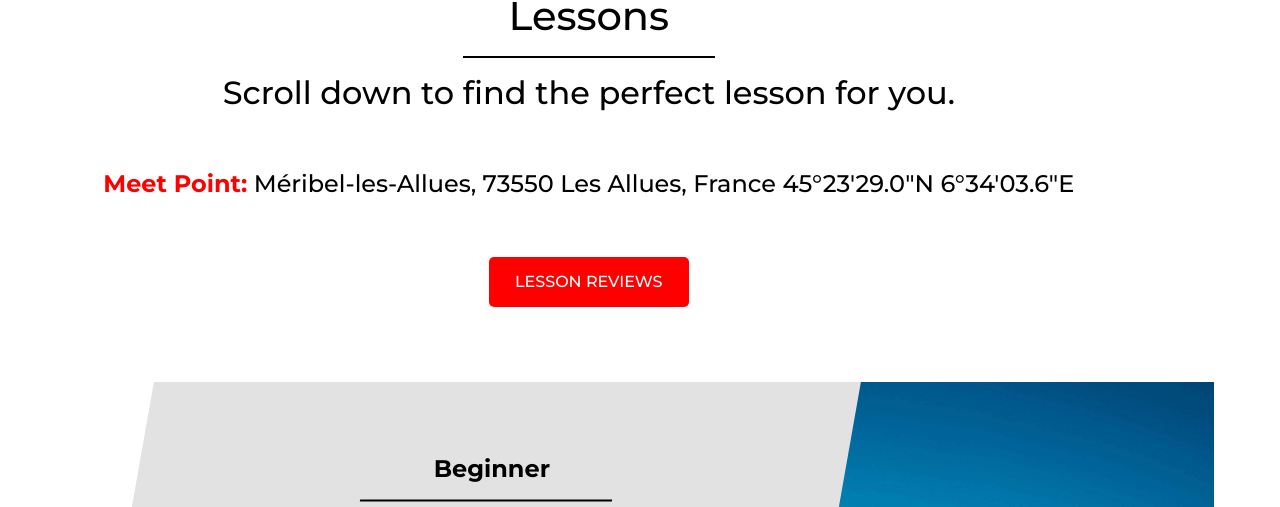
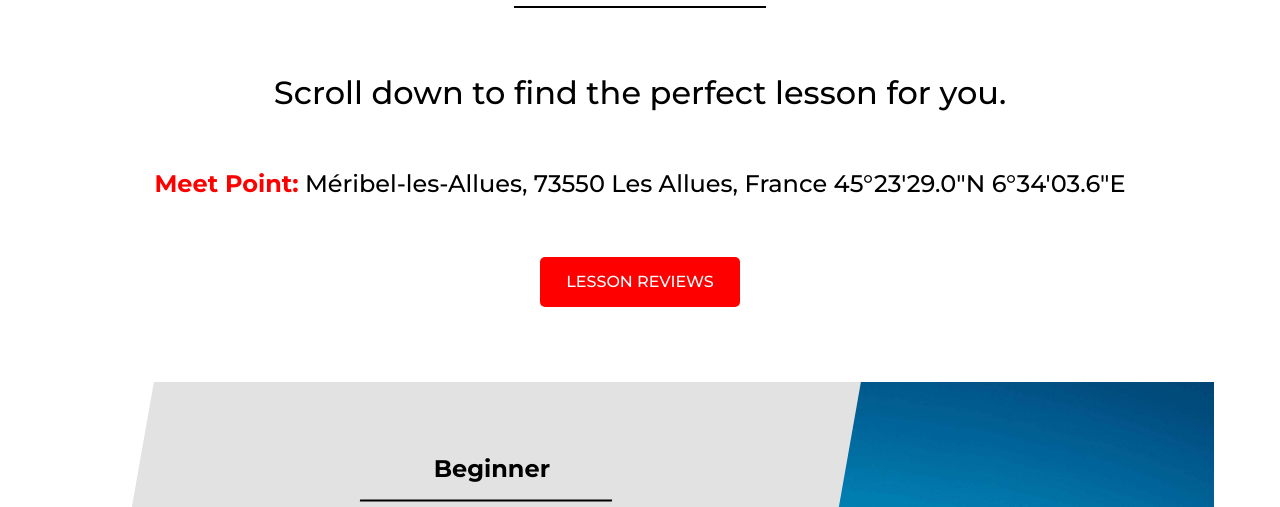
Before and after one commit to LiamDHall/STEEZ-Snowboard-School, a plain HTML site: page index.html in a window 1280 px wide. Shown: the part 718-1225 px from the top of the page. Drawn offline with nearby package versions, Linux system fonts and the light colour scheme.

Commit message:
Fix homepage header not sitting center

```diff
--- a/assets/css/style.css
+++ b/assets/css/style.css
@@ -562,9 +562,10 @@ button a {
     margin-top: 50px;
     text-align: center;
     max-width: 92%;
+    margin: 0 auto;
 }
 
-.page-header h2 {
+.page-header h2, .homepage-header h2{
     padding-top: 50px;
 }
 
```
